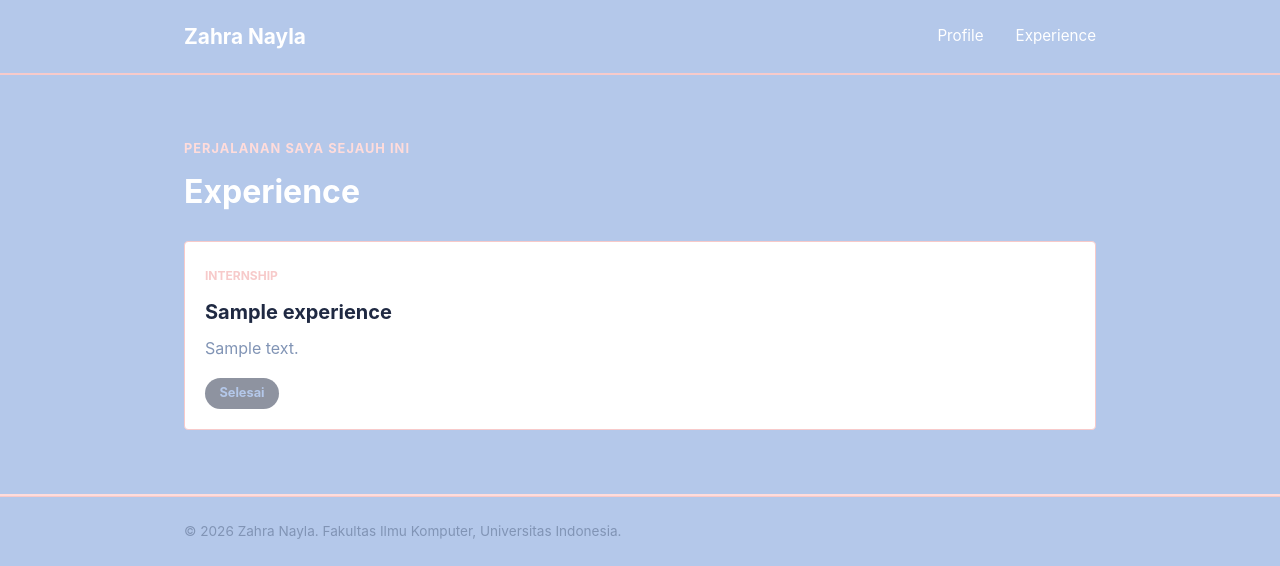
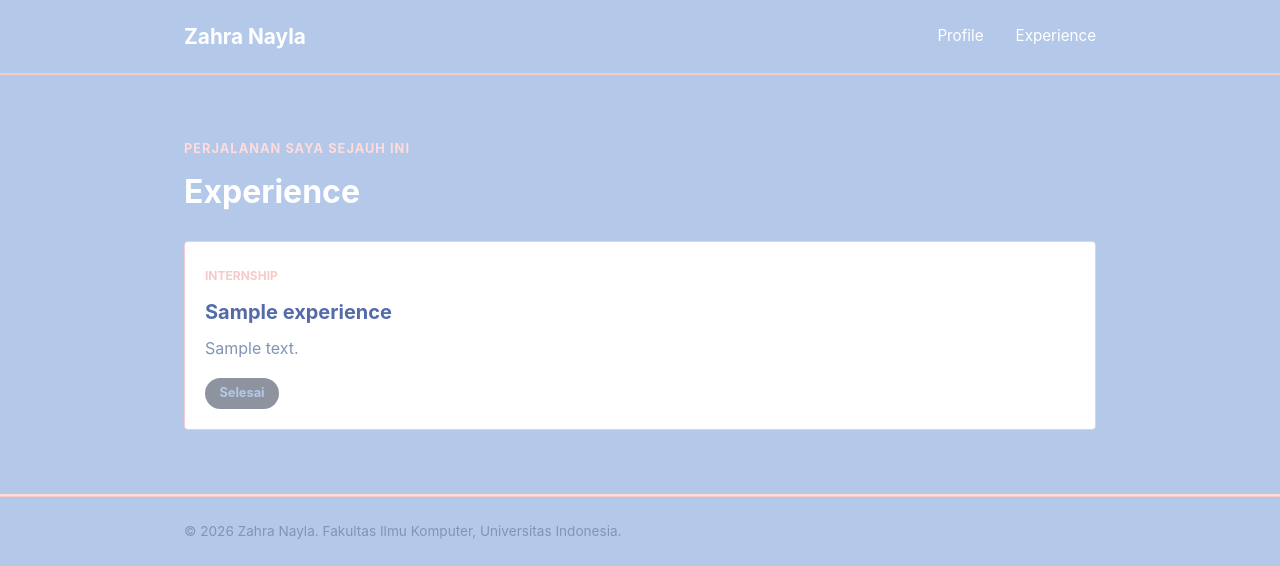
Before and after one commit to zahranayla901/myportofolio, a Django app: page /experience/ in a window 1280 px wide. Shown: the top 566 px of the page. Run offline with Django 5.2, Linux system fonts and the light colour scheme; tables that the repository leaves empty hold one stand-in row (values such as "Sample post"); some web fonts are replaced.

Commit message:
fix: change color for ink-dark

```diff
--- a/static/css/style.css
+++ b/static/css/style.css
@@ -6,7 +6,7 @@
 
 :root {
     --ink: #FFFFFF;
-    --ink-dark: #1F2942;
+    --ink-dark: #536ca8;
     --paper: #B4C8EA;
     --paperdark: #93A9D1;
     --accent: #FFDCDB;
```
